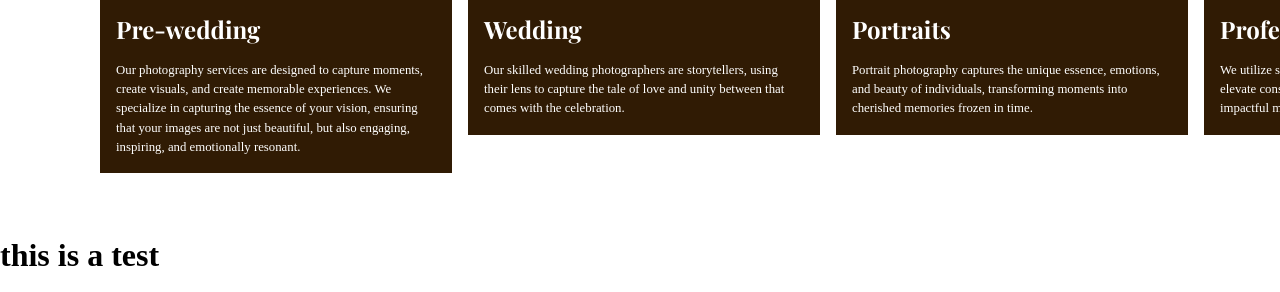
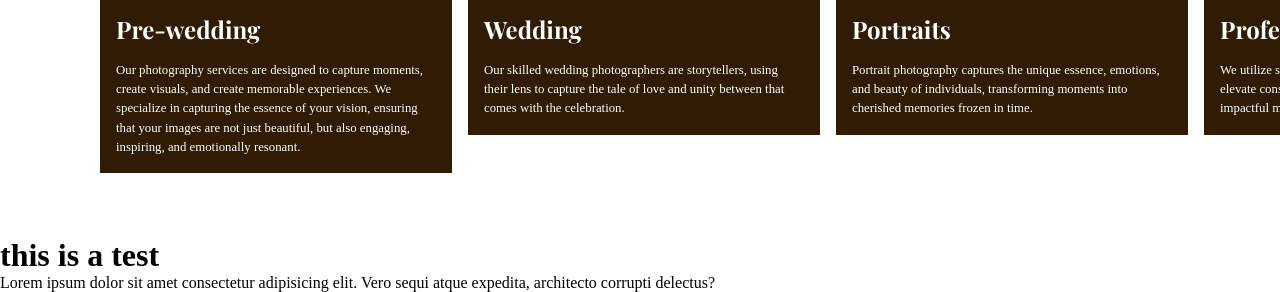
Before and after one commit to Mikkilensmedia/mikki-lens-media-portfolio-website, a plain HTML site: page index.html in a window 1280 px wide. Shown: the part 4652-4944 px from the top of the page. Drawn offline with nearby package versions, Linux system fonts and the light colour scheme; a web font is replaced by a local one.

Commit message:
second commit

```diff
--- a/index.html
+++ b/index.html
@@ -275,6 +275,8 @@
 
     <h1>this is a test</h1>
 
+    <p>Lorem ipsum dolor sit amet consectetur adipisicing elit. Vero sequi atque expedita, architecto corrupti delectus?</p>
+
 
 
 
```
